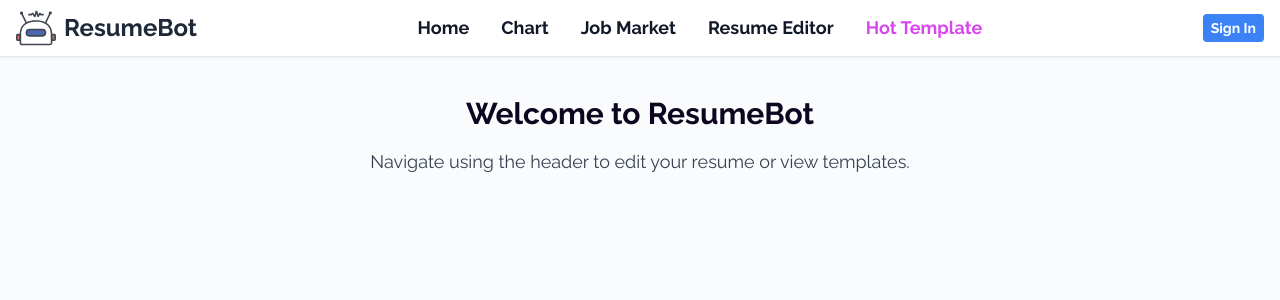
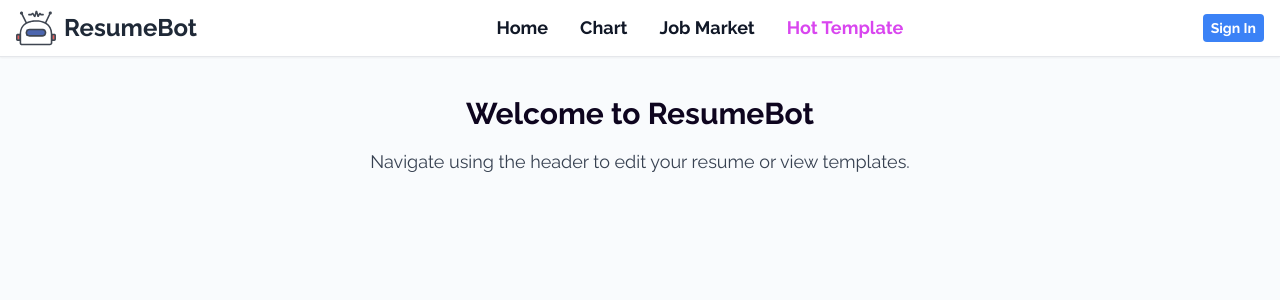
Before and after one commit to RichardThunder/Resume-Modifier, a Next.js app: page / in a window 1280 px wide. Shown: the top 300 px of the page. Built offline with nearby package versions, Linux system fonts and the light colour scheme.

Commit message:
nav bar 也清理一下。点home 别跳转到 老的 aws 网站啦。就在本tab 打开 页面就行

```diff
--- a/src/components/common/Header.tsx
+++ b/src/components/common/Header.tsx
@@ -103,19 +103,13 @@ const Header: React.FC = () => {
                 >
                     <ul className="flex flex-col font-medium p-4 md:p-0 mt-4 border border-gray-100 rounded-lg bg-gray-50 md:space-x-8 rtl:space-x-reverse md:flex-row md:mt-0 md:border-0 md:bg-white">
                         <li>
-                            <a href="/enterResume" className={navLinkClasses("#")} target="_blank" rel="noopener noreferrer" onClick={closeNavbar}>Home</a>
+                            <Link href="/enterResume" className={navLinkClasses("#")} onClick={closeNavbar}>Home</Link>
                         </li>
                         <li>
-                            <a href="https://aws.mintmelon.ca/Chart" className={navLinkClasses("#chart")} target="_blank" rel="noopener noreferrer" onClick={closeNavbar}>Chart</a>
+                            <a href="https://aws.mintmelon.ca/Chart" className={navLinkClasses("#chart")} onClick={closeNavbar}>Chart</a>
                         </li>
                         <li>
-                            <a href="https://aws.mintmelon.ca/job_market" className={navLinkClasses("#job_market")} target="_blank" rel="noopener noreferrer" onClick={closeNavbar}>Job Market</a>
-                        </li>
-                        <li>
-                            {/* Use next/link for internal navigation */}
-                            <Link href="/resume" className={navLinkClasses("/resume")} onClick={closeNavbar}>
-                                Resume Editor
-                            </Link>
+                            <a href="https://aws.mintmelon.ca/job_market" className={navLinkClasses("#job_market")} onClick={closeNavbar}>Job Market</a>
                         </li>
                         <li>
                             <Link href="/template" className={hotTemplateLinkClasses("/template")} onClick={closeNavbar}>
```
